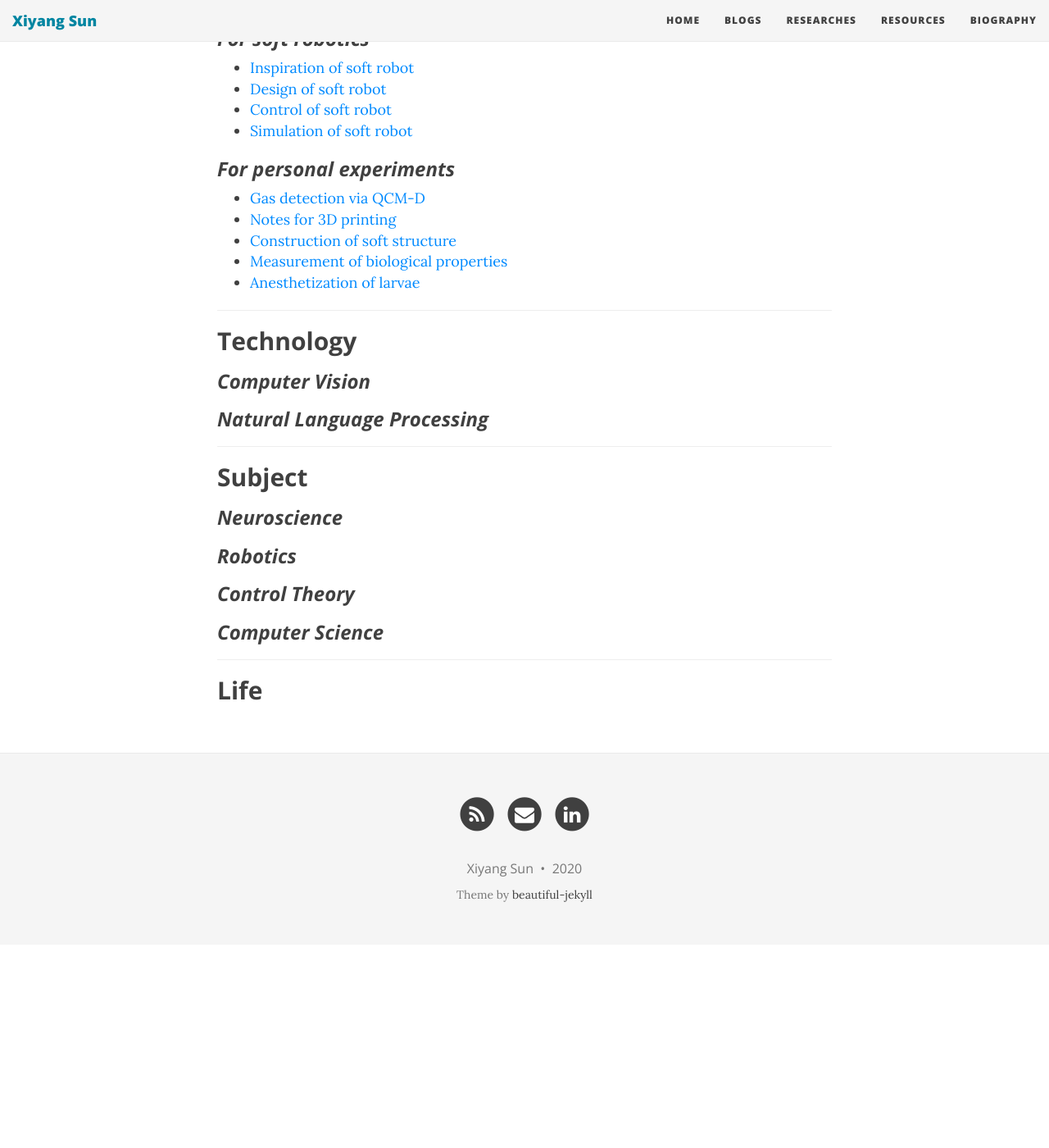
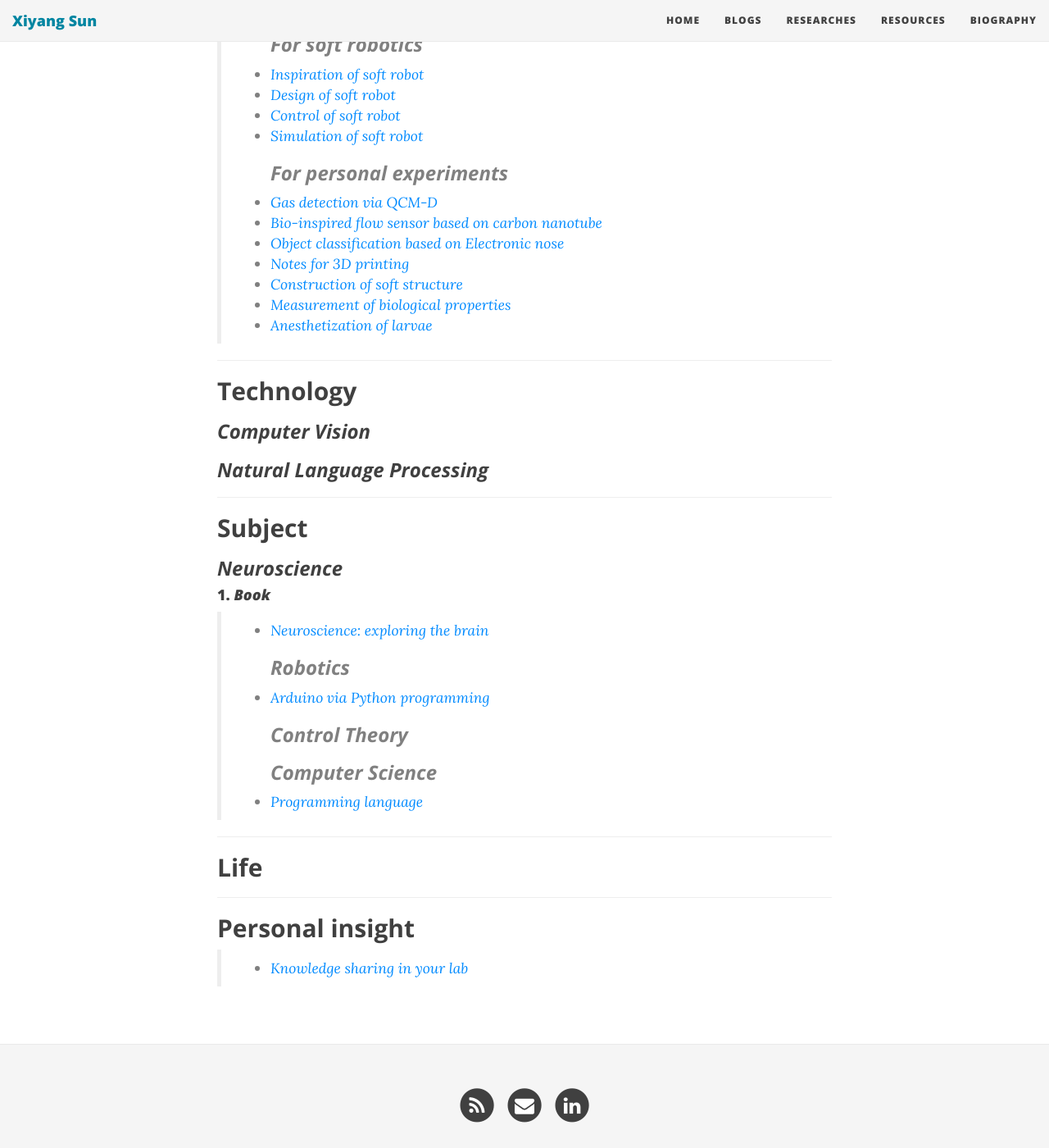
Before and after one commit to AlbertLordsun/AlbertLordsun.github.io, a Jekyll site: the page built from blogs/index.md, in a window 1280 px wide and 1400 px high, scrolled down 442 px. Shown: the whole window at 82% size. Built offline with Jekyll 4.4.1, drawn with Linux system fonts in a browser that asks for light colours; nearby versions of some CDN libraries; before the commit the page ends 1594 px from its top, so only the background shows below that.

```diff
--- a/blogs/index.md
+++ b/blogs/index.md
@@ -7,22 +7,22 @@ description: Keep and share
 ---
 ## **Research**
 ### ***For Neuroscience***
-   * [Biological structure of *Drosophila* larvae](R-N-Biological structure of Drosophila larvae)
-   * [Behavioral repertoire of *Drosophila* larvae](R-N-Behavioral repertoire of Drosophila larvae)
-   * [Scienctific research toolkit for *Drosophila* larvae](R-N-Scienctific research toolkit for Drosophila larvae)
-
+> * [Biological structure of *Drosophila* larvae](R-N-Biological structure of Drosophila larvae)
+> * [Behavioral repertoire of *Drosophila* larvae](R-N-Behavioral repertoire of Drosophila larvae)
+> * [Scienctific research toolkit for *Drosophila* larvae](R-N-Scienctific research toolkit for Drosophila larvae)
 ### ***For soft robotics***
-   * [Inspiration of soft robot](R-SR-Inspiration of soft robot)
-   * [Design of soft robot](R-SR-Design of soft robot)
-   * [Control of soft robot](R-SR-Control of soft robot)
-   * [Simulation of soft robot](R-SR-Simulation of soft robot)
-
+> * [Inspiration of soft robot](R-SR-Inspiration of soft robot)
+> * [Design of soft robot](R-SR-Design of soft robot)
+> * [Control of soft robot](R-SR-Control of soft robot)
+> * [Simulation of soft robot](R-SR-Simulation of soft robot)
 ### ***For personal experiments***
-   * [Gas detection via QCM-D](R-PE-Gas detection via QCM)
-   * [Notes for 3D printing](R-PE-Notes for 3D printing)
-   * [Construction of soft structure](R-PE-Construction of soft structure)
-   * [Measurement of biological properties](R-PE-Measurement of biological properties)
-   * [Anesthetization of larvae](R-PE-Anesthetization of larvae)
+> * [Gas detection via QCM-D](R-PE-Gas detection via QCM)
+> * [Bio-inspired flow sensor based on carbon nanotube](R-PE-Bio-inspired flow sensor based on carbon nanotube)
+> * [Object classification based on Electronic nose](R-PE-Object classification based on Electronic nose)
+> * [Notes for 3D printing](R-PE-Notes for 3D printing)
+> * [Construction of soft structure](R-PE-Construction of soft structure)
+> * [Measurement of biological properties](R-PE-Measurement of biological properties)
+> * [Anesthetization of larvae](R-PE-Anesthetization of larvae)
 
 ---
 ## **Technology**
@@ -33,13 +33,17 @@ description: Keep and share
 ---
 ## **Subject**
 ### ***Neuroscience***
-
+#### 1. *Book*
+> * [Neuroscience: exploring the brain](https://books.google.co.jp/books/about/Neuroscience.html?id=75NgwLzueikC&redir_esc=y)
 ### ***Robotics***
-
+> * [Arduino via Python programming](S-R-Arduino via Python programming)
 ### ***Control Theory***
-
 ### ***Computer Science***
-
+> * [Programming language](S-C-Programming language)
 
 ---
 ## **Life**
+
+---
+## **Personal insight**
+> * [Knowledge sharing in your lab](PI-Knowledge sharing in your lab)
```
Also changed, not shown: blogs/PI-Knowledge sharing in your lab.md (added, +24 -0 lines), blogs/S-C-Programming language.md (added, +34 -0 lines), blogs/S-R-Arduino via Python programming.md (added, +60 -0 lines).
